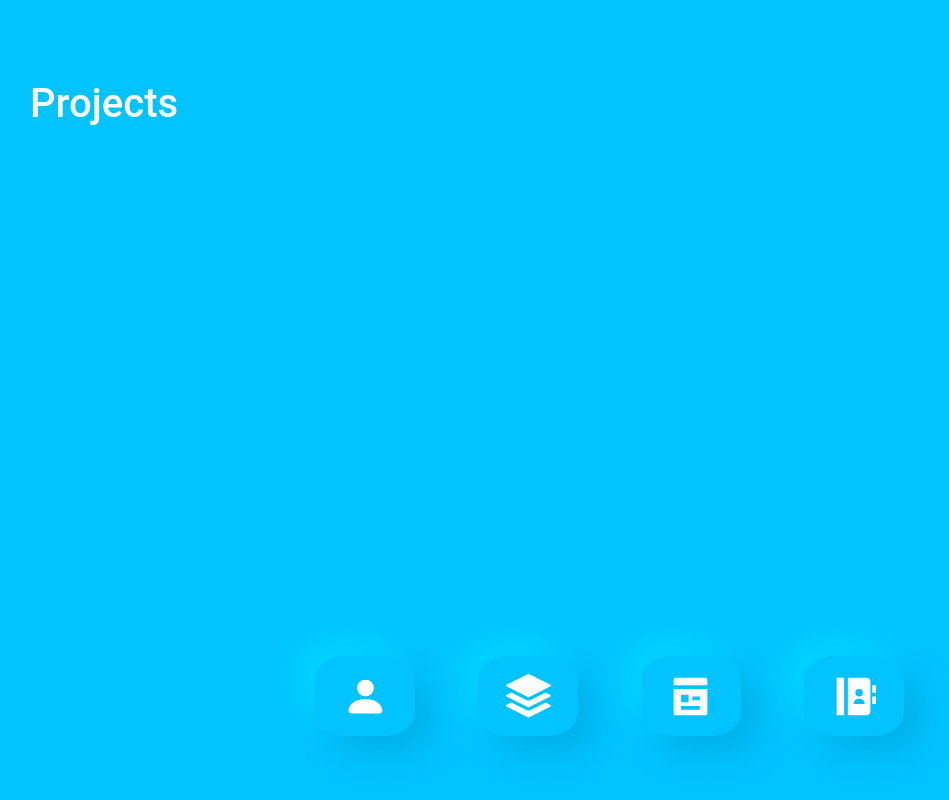
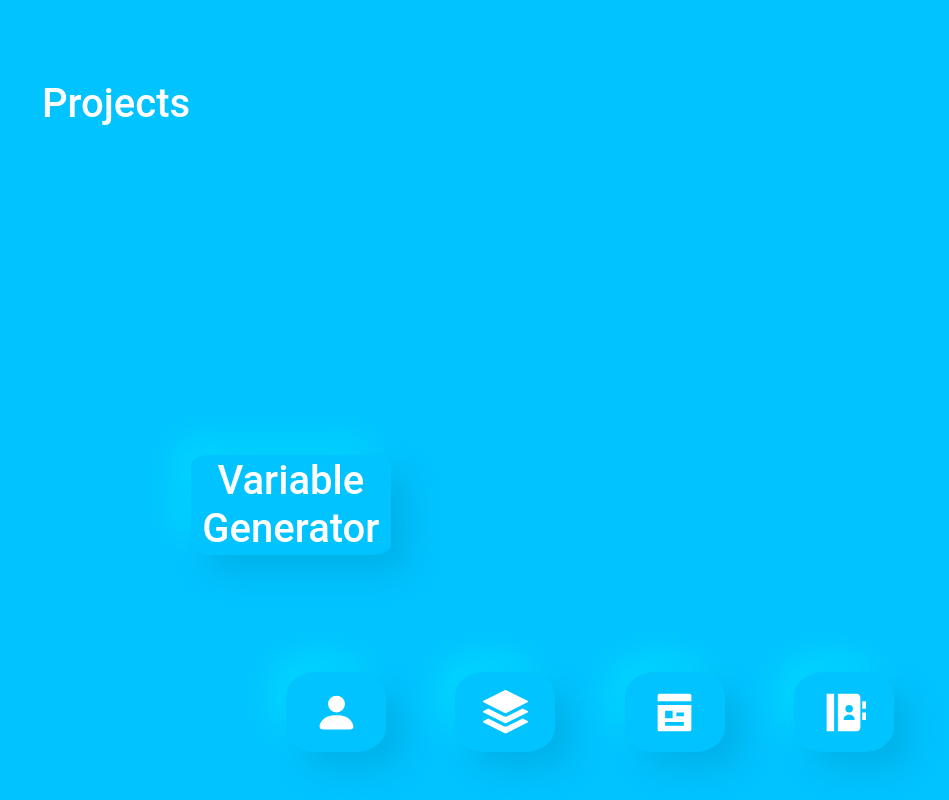
Before and after one commit to jpcollandra/jpakjr, a React (Create React App) app: page /nav in a window 1280 px wide. Both pictures are taken after a click on the button 578 px from the left and 696 px from the top of the page. Shown: the whole page, without its empty margins (50-999 px from the left). Built offline with nearby package versions, Linux system fonts and the light colour scheme.

Commit message:
feat(nav): fixed ui for main nav

```diff
--- a/src/App.scss
+++ b/src/App.scss
@@ -51,6 +51,19 @@ $textColor: #ffffff;
   box-shadow: 17px 17px 33px #00b1e8, -17px -17px 33px #00d5ff;
   border: 1px solid $backgroundColor;
   color: $textColor;
+  transition: all 0.3s ease;
+
+  @media (max-width: 1200px) {
+    font-size: 1.25rem;
+  }
+
+  @media (max-width: 992px) {
+    font-size: 1rem;
+  }
+
+  @media (max-width: 768px) {
+    font-size: 0.75rem;
+  }
 }
 
 .navButton:hover {
@@ -90,3 +103,18 @@ $textColor: #ffffff;
   padding-top: 10vh;
   position:"absolute";
 }
+
+.navProject {
+  border-radius: 10%;
+  height: 100px;
+  width: 200px;
+  background: $backgroundColor;
+  box-shadow: 17px 17px 33px #00b1e8, -17px -17px 33px #00d5ff;
+  border: 1px solid $backgroundColor;
+  color: $textColor;
+}
+
+.navProject:hover {
+  background: linear-gradient(145deg, #00b0e6, #00d1ff);
+  box-shadow: 17px 17px 33px #00b1e8, -17px -17px 33px #00d5ff;
+}
--- a/src/Pages/navPage.tsx
+++ b/src/Pages/navPage.tsx
@@ -1,87 +1,63 @@
 import React, { useState } from "react";
-import Col from "react-bootstrap/esm/Col";
-import Container from "react-bootstrap/esm/Container";
-import Row from "react-bootstrap/esm/Row";
-import { BsFillPersonFill } from "react-icons/bs";
-import { RiPagesFill } from "react-icons/ri";
-import { RiContactsBookFill } from "react-icons/ri";
-import { BsStack } from "react-icons/bs";
+import { Col, Container, Row } from "react-bootstrap";
+import { BsFillPersonFill, BsStack } from "react-icons/bs";
+import { RiPagesFill, RiContactsBookFill } from "react-icons/ri";
 import "../App.scss";
 import AboutMe from "./aboutMe";
 import Projects from "./projects";
 import Referral from "./referral";
 import Contact from "./contact";
 
+type VisibleComponent = "home" | "stack" | "about" | "contact";
+
 export default function NavPage() {
-  const [visible, setVisible] = useState("home");
+  const [visible, setVisible] = useState<VisibleComponent>("home");
 
-  function home() {
-    setVisible("home");
+  const changeVisible = (newVisible: VisibleComponent) => {
+    setVisible(newVisible);
+  };
+
+  const renderComponent = () => {
+    switch (visible) {
+      case "contact":
+        return <Contact />;
+      case "stack":
+        return <Projects />;
+      case "about":
+        return <Referral />;
+      default:
+        return <AboutMe />;
     }
-
-  function stack() {
-    setVisible("stack");
-  }
-
-  function about() {
-    setVisible("about");
-  }
-
-  function contact() {
-    setVisible("contact");
-  }
+  };
 
   return (
     <>
       <Container
         fluid
-        className="p-0"
-        style={{
-          display: "flex",
-          height: "100vh",
-          width: "100%",
-        }}
+        className="p-0 d-flex align-items-stretch"
+        style={{ height: "100vh", width: "100%", overflow: "hidden" }}
       >
-        <Row>
-          <Col>
-            {visible === "contact" ? (
-              <Contact />
-            ) : visible === "stack" ? (
-              <Projects/>
-            ) : visible === "about" ? (
-              <Referral />
-            ) : (
-              <AboutMe />
-            )}
-          </Col>
-          <Col className="mainNav">
-            <div style={{ paddingLeft: "5%" }}>
-              <button className="navButton" onClick={home}>
+        <Row className="flex-grow-1 m-0" style={{ overflow: "hidden" }}>
+          <Col className="d-flex">{renderComponent()}</Col>
+        </Row>
+      </Container>
+      <div className="d-flex justify-content-between align-items-center fixed-bottom pb-5 px-3" style={{ width: "100%", maxWidth: "40rem", margin: "0 auto" }}>
+        <button className="navButton" onClick={() => changeVisible("home")}>
           <BsFillPersonFill className="icon" />
         </button>
-            </div>
 
-            <div style={{ paddingLeft: "5%" }}>
-              <button className="navButton" onClick={stack}>
+        <button className="navButton" onClick={() => changeVisible("stack")}>
           <BsStack className="icon" />
         </button>
-            </div>
 
-            <div style={{ paddingLeft: "5%" }}>
-              <button className="navButton" onClick={about}>
+        <button className="navButton" onClick={() => changeVisible("about")}>
           <RiPagesFill className="icon" />
         </button>
-            </div>
 
-            <div style={{ paddingLeft: "5%" }}>
-              <button className="navButton" onClick={contact}>
+        <button className="navButton" onClick={() => changeVisible("contact")}>
           <RiContactsBookFill className="icon" />
         </button>
       </div>
-          </Col>
-          <Col></Col>
-        </Row>
-      </Container>
     </>
   );
 }
--- a/src/Pages/projects.tsx
+++ b/src/Pages/projects.tsx
@@ -5,12 +5,17 @@ import "../App.scss";
 
 export default function Work() {
   return (
-    <Col>
       <Row className="workTitle">
         <div>
           <h1>Projects</h1>
         </div>
+        <Col>
+        <div style={{ flex:1, paddingLeft:"40%", paddingTop: "20%" }}>
+              <button className="navProject" >
+                <h1>Variable Generator</h1>
+              </button>
+            </div>
+        </Col>
       </Row>
-    </Col>
   )
 }
--- a/src/Pages/referral.tsx
+++ b/src/Pages/referral.tsx
@@ -5,12 +5,12 @@ import "../App.scss";
 
 export default function Referral() {
   return (
-    <Col>
       <Row className="timeTitle">
         <div>
           <h1>Timeline</h1>
         </div>
+        <Col>
+        </Col>
       </Row>
-    </Col>
   )
 }
```
Lines whose indentation alone changed are shown as unchanged.
